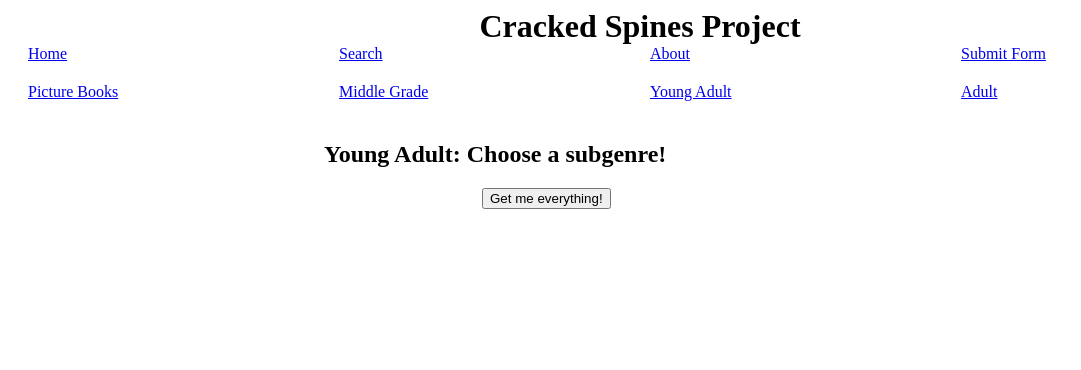
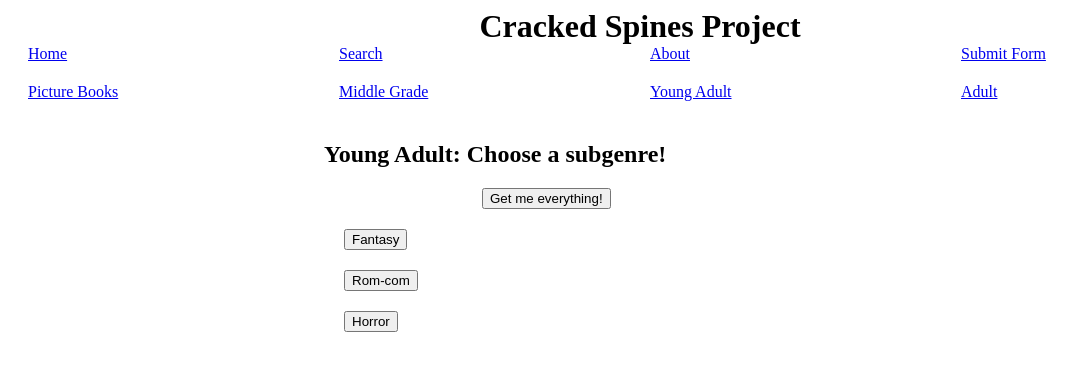
Before and after one commit to nonbinaryfrog/csprojectmvp, a Vue app: page /YA in a window 1280 px wide. Shown: the top 370 px of the page, without its empty margins (0-1081 px from the left). Built offline with nearby package versions, Linux system fonts and the light colour scheme; the HTML template or start-up script is replaced by a standard one.

Commit message:
"Added test buttons in YA"

```diff
--- a/src/components/views/YAGenres.vue
+++ b/src/components/views/YAGenres.vue
@@ -1,7 +1,10 @@
 <template>
   <div class="book-options">
     <h2>Young Adult: Choose a subgenre!</h2>
-    <button> Get me everything! </button>
+    <button id="get-all-ya"> Get me everything! </button>
+    <button class="subgenre" id="fantasy">Fantasy</button>
+    <button class="subgenre" id="rom-com">Rom-com</button>
+    <button class="subgenre" id="horror">Horror</button>
   </div>
 </template>
 
@@ -23,4 +26,9 @@ export default {
 button {
   margin-left: 25%;
 }
+
+.subgenre {
+  display: grid;
+  margin: 20px;
+}
 </style>
```
